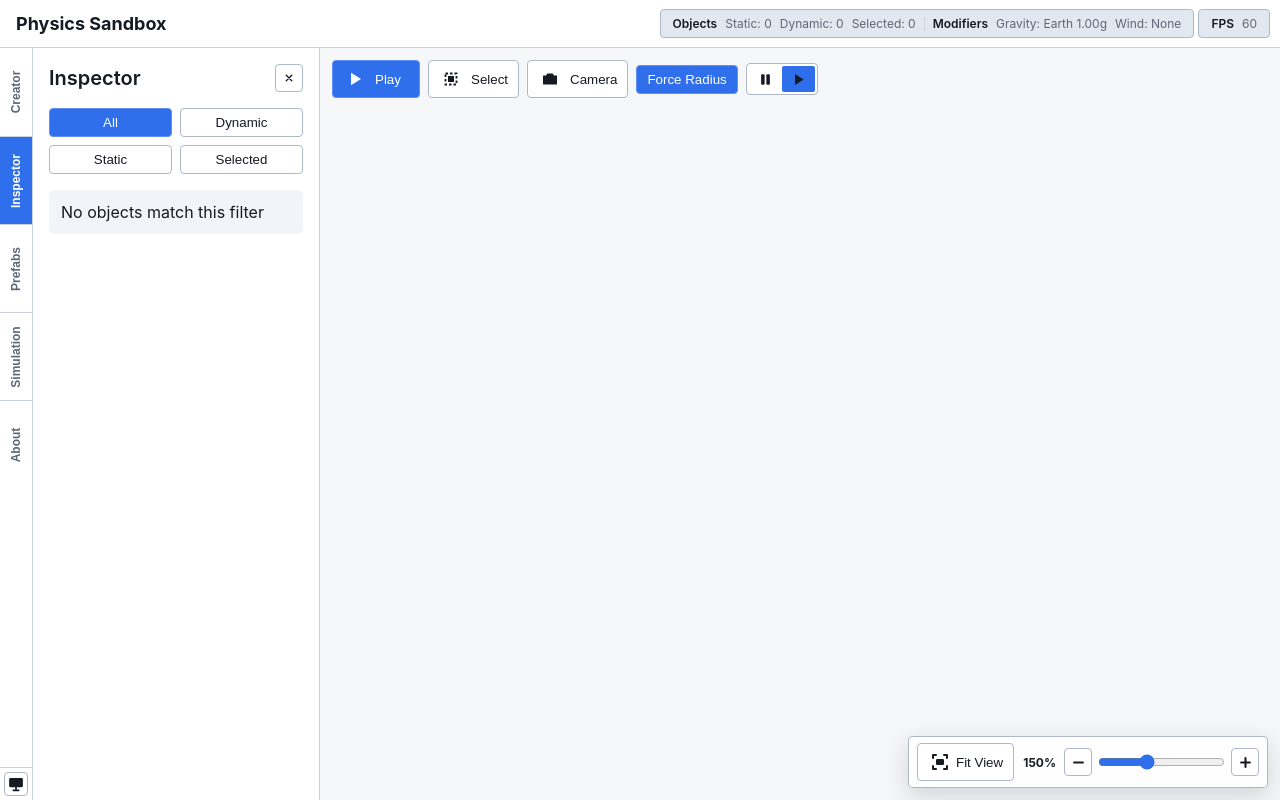
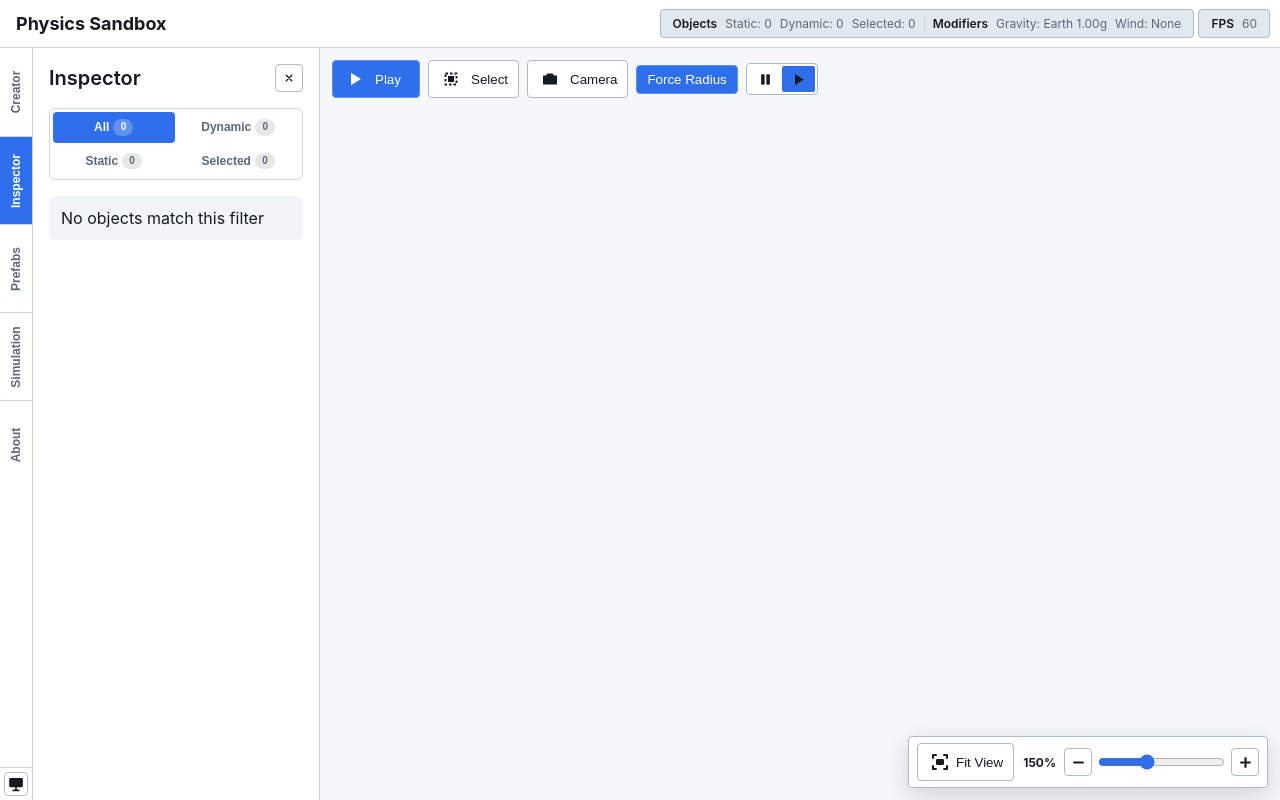
Before and after one commit to AshsHub/physics-sandbox, a React (Vite) app: page / in a window 1280 px wide. Both pictures are taken after a click on the button "Inspector". Built offline with nearby package versions, Linux system fonts and the light colour scheme.

Commit message:
feat: enhance InspectorPanel with filter counts and improved UI elements

```diff
--- a/src/styles/inspector.css
+++ b/src/styles/inspector.css
@@ -3,7 +3,7 @@
   justify-content: space-between;
   align-items: center;
   gap: var(--space-md);
-  min-height: 30px;
+  min-height: 34px;
   cursor: pointer;
   user-select: none;
 }
@@ -12,19 +12,21 @@
   min-width: 0;
   flex: 0 1 auto;
   max-width: calc(100% - 40px);
-  padding: 2px 4px;
+  padding: 3px 5px;
   border: 0;
+  border-radius: 3px;
   background: transparent;
   color: var(--text-primary);
   font: inherit;
-  font-weight: 600;
+  font-size: 13px;
+  font-weight: 700;
   text-align: left;
   overflow: hidden;
   text-overflow: ellipsis;
 }
 
 .entity-name:hover {
-  background: transparent;
+  background: color-mix(in srgb, var(--text-primary) 6%, transparent);
   text-decoration: underline;
 }
 
@@ -75,42 +77,105 @@
 .inspector-list {
   display: flex;
   flex-direction: column;
-  gap: 12px;
+  gap: var(--space-sm);
 }
 
 .inspector-filters {
   display: grid;
   grid-template-columns: repeat(2, minmax(0, 1fr));
-  gap: var(--space-sm);
+  gap: 3px;
+  overflow: hidden;
+  padding: 3px;
+  border: 1px solid var(--border);
+  border-radius: 6px;
+  background: var(--bg-input);
+  user-select: none;
 }
 
 .inspector-filter-button {
+  display: inline-flex;
+  align-items: center;
+  justify-content: center;
+  gap: var(--space-xs);
   min-width: 0;
-  padding: 6px 8px;
+  padding: 7px 8px;
+  border: 0;
+  border-radius: 4px;
+  background: transparent;
+  color: var(--text-secondary);
+  font-size: 12px;
+  font-weight: 700;
+  line-height: 1.2;
+  white-space: nowrap;
+}
+
+.inspector-filter-button:not(:disabled):hover {
+  background: color-mix(in srgb, var(--text-primary) 7%, transparent);
+  color: var(--text-primary);
 }
 
 .inspector-filter-button.selected {
   background: var(--accent);
-  border-color: var(--accent-border);
   color: var(--text-on-accent);
 }
 
+.inspector-filter-button.selected:not(:disabled):hover {
+  background: var(--accent);
+  color: var(--text-on-accent);
+}
+
+.inspector-filter-count {
+  flex: 0 0 auto;
+  min-width: 20px;
+  padding: 2px 5px;
+  border-radius: 999px;
+  background: color-mix(in srgb, var(--text-primary) 10%, transparent);
+  color: inherit;
+  font-size: 10px;
+  line-height: 1.25;
+  text-align: center;
+}
+
+.inspector-filter-button.selected .inspector-filter-count {
+  background: color-mix(in srgb, var(--text-on-accent) 24%, transparent);
+}
+
 .inspector-list-item {
-  padding: var(--space-sm);
-  border-radius: 8px;
+  position: relative;
+  overflow: hidden;
+  padding: var(--space-sm) var(--space-sm) var(--space-sm) var(--space-md);
+  border-radius: 6px;
   background: var(--bg-card);
-  border: 1px solid transparent;
+  border: 1px solid var(--border);
   transition:
     background 0.15s ease,
-    border-color 0.15s ease;
+    border-color 0.15s ease,
+    transform 0.15s ease;
+}
+
+.inspector-list-item::before {
+  content: "";
+  position: absolute;
+  top: 0;
+  bottom: 0;
+  left: 0;
+  width: 3px;
+  background: transparent;
+  transition: background 0.15s ease;
 }
 
 .inspector-list-item:hover {
   background: var(--bg-card-hover);
+  border-color: var(--border-strong);
 }
 
 .inspector-list-item.selected {
-  border-color: var(--accent);
+  border-color: color-mix(in srgb, var(--accent) 65%, var(--border));
+  background: color-mix(in srgb, var(--accent) 10%, var(--bg-card));
+}
+
+.inspector-list-item.selected::before {
+  background: var(--accent);
 }
 
 .entity-inspector-info {
@@ -132,7 +197,9 @@
 .inspector-section {
   display: flex;
   flex-direction: column;
-  gap: var(--space-sm);
+  gap: var(--space-xs);
+  padding: var(--space-xs) 0;
+  border-top: 1px solid var(--border);
 }
 
 .inspector-section-header {
@@ -141,13 +208,13 @@
   justify-content: space-between;
   width: 100%;
   min-width: 0;
-  padding: 4px 0;
+  padding: 5px 0;
   border: 0;
   background: transparent;
 }
 
-.inspector-section-header:hover {
-  background: transparent;
+.inspector-section-header:not(:disabled):hover {
+  background: color-mix(in srgb, var(--accent) 16%, transparent);
 }
 
 .inspector-section-title {
@@ -163,6 +230,7 @@
   display: flex;
   flex-direction: column;
   gap: var(--space-sm);
+  padding-bottom: var(--space-xs);
 }
 
 .inspector-field {
@@ -218,10 +286,16 @@
   padding: 0;
   border-color: var(--border);
   border-radius: 0;
-  background: var(--bg-control);
+  background: color-mix(in srgb, var(--accent) 12%, var(--bg-control));
   color: var(--text-primary);
   font-size: 14px;
   line-height: 1;
+}
+
+.inspector-stepper-button:not(:disabled):hover {
+  border-color: color-mix(in srgb, var(--accent) 72%, var(--border));
+  background: color-mix(in srgb, var(--accent) 24%, var(--bg-control-hover));
+  color: var(--text-primary);
 }
 
 .inspector-stepper-button:first-child {
--- a/src/ui/panels/InspectorPanel.tsx
+++ b/src/ui/panels/InspectorPanel.tsx
@@ -49,6 +49,7 @@ export function InspectorPanel({
   const visibleObjects = objects.filter((object) =>
     shouldShowObject(object, filter, selectedIds),
   );
+  const filterCounts = getFilterCounts(objects, selectedIds);
 
   return (
     <Panel title="Inspector" onClose={onClose}>
@@ -65,7 +66,10 @@ export function InspectorPanel({
             onClick={() => setFilter(value)}
             type="button"
           >
-            {label}
+            <span>{label}</span>
+            <span className="inspector-filter-count">
+              {filterCounts[value]}
+            </span>
           </AppButton>
         ))}
       </div>
@@ -84,12 +88,28 @@ export function InspectorPanel({
   );
 }
 
+function getFilterCounts(
+  objects: ISandboxObject[],
+  selectedIds: Set<string>,
+): Record<InspectorFilter, number> {
+  return {
+    all: objects.length,
+    dynamic: objects.filter((object) => !isStaticObject(object)).length,
+    selected: objects.filter((object) => selectedIds.has(object.id)).length,
+    static: objects.filter(isStaticObject).length,
+  };
+}
+
+function isStaticObject(object: ISandboxObject): boolean {
+  return (object.flags & SandboxObjectFlags.Static) !== 0;
+}
+
 function shouldShowObject(
   object: ISandboxObject,
   filter: InspectorFilter,
   selectedIds: Set<string>,
 ): boolean {
-  const isStatic = (object.flags & SandboxObjectFlags.Static) !== 0;
+  const isStatic = isStaticObject(object);
 
   switch (filter) {
     case "dynamic":
```
